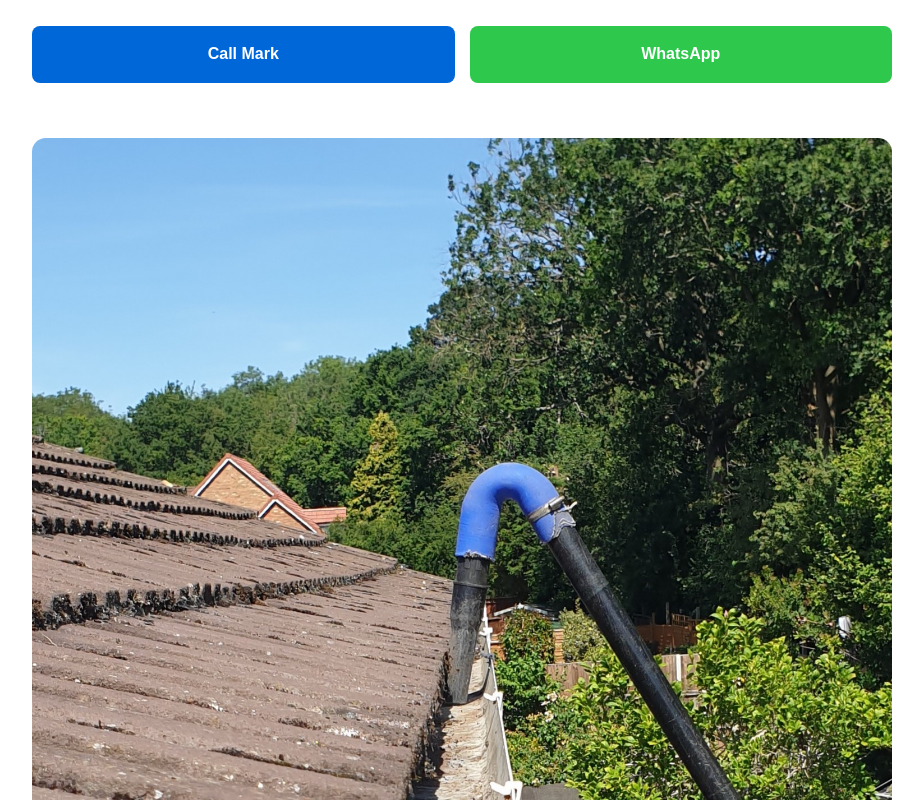
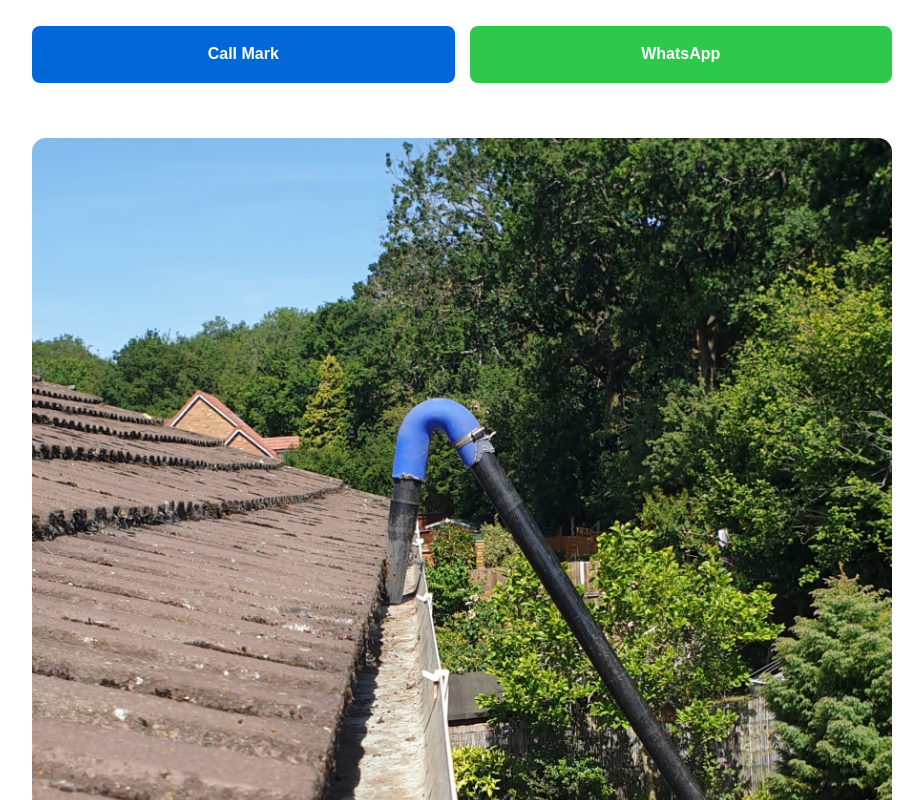
Before and after one commit to Aqrapure/aquapure-plus-website, a Next.js app: page /gutter-cleaning in a window 1280 px wide. Shown: the part 380-1180 px from the top of the page, without its empty margins (178-1101 px from the left). Built offline with nearby package versions, Linux system fonts and the light colour scheme.

Commit message:
Update page.jsx

```diff
--- a/app/gutter-cleaning/page.jsx
+++ b/app/gutter-cleaning/page.jsx
@@ -66,7 +66,7 @@ export default function GutterCleaningPage() {
 
 
       <img
-        src="/guttervac-clearing.jpg"
+        src="/gutter-clearing-vac.jpg"
         alt="Professional gutter clearing using our gutter vacuum system in Northampton"
         style={imageStyle}
       />
```
